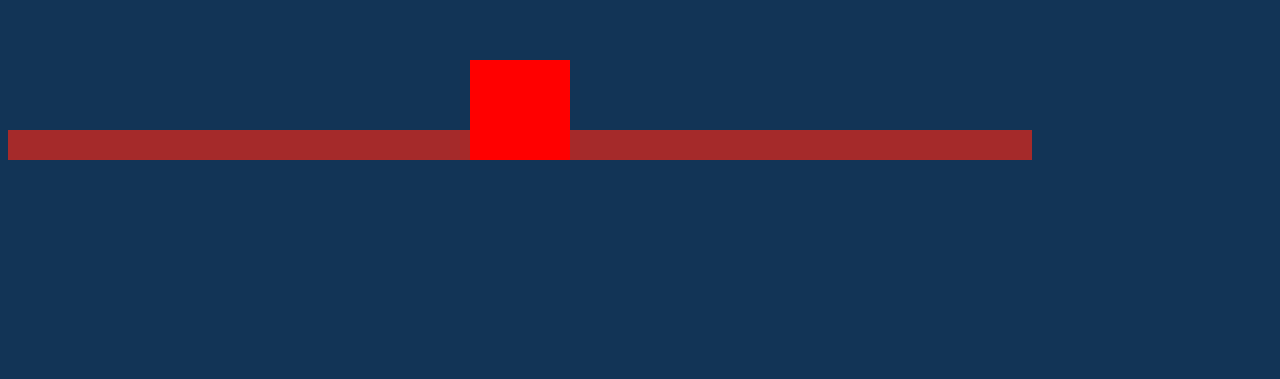
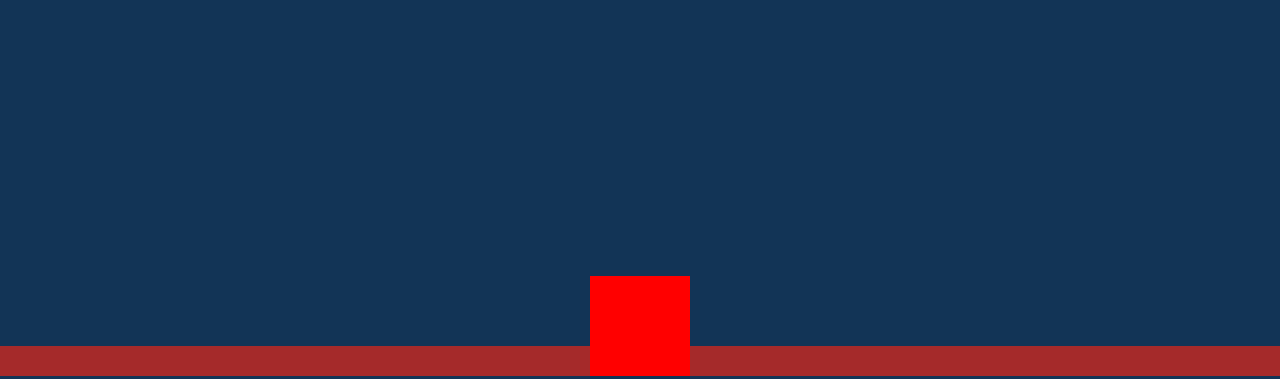
Before and after one commit to s4rd3d/leap-of-faith, a website built with webpack: page dist/index.html in a window 1280 px wide. Shown: the part 424-803 px from the top of the page. Built offline with nearby package versions, Linux system fonts and the light colour scheme.

Commit message:
refactor: Do some minor refactoring (#17)
- Added reset CSS file
- Set canvas dimensions to match the window's width and height
- Removed .yarnrc.yml file from the repository
- Added missing new empty lines

```diff
--- a/src/constants.js
+++ b/src/constants.js
@@ -5,6 +5,6 @@
 export const MOVESPEED = 10;
 
 // Constants for rendering
-export const CANVAS_WIDTH = 1024;
-export const CANVAS_HEIGHT = 576;
+export const CANVAS_WIDTH = window.innerWidth;
+export const CANVAS_HEIGHT = window.innerHeight;
 export const GROUND_HEIGHT = 30;
--- a/src/index.js
+++ b/src/index.js
@@ -3,7 +3,9 @@ import World from './classes/world';
 import Ground from './classes/starting-ground';
 import Render from './classes/render';
 import { CANVAS_WIDTH, CANVAS_HEIGHT } from './constants';
+
 import './style/style.css';
+import './style/reset.css';
 
 const canvas = document.querySelector('canvas');
 
--- /dev/null
+++ b/src/style/reset.css
@@ -0,0 +1,48 @@
+/* http://meyerweb.com/eric/tools/css/reset/
+   v2.0 | 20110126
+   License: none (public domain)
+*/
+
+html, body, div, span, applet, object, iframe,
+h1, h2, h3, h4, h5, h6, p, blockquote, pre,
+a, abbr, acronym, address, big, cite, code,
+del, dfn, em, img, ins, kbd, q, s, samp,
+small, strike, strong, sub, sup, tt, var,
+b, u, i, center,
+dl, dt, dd, ol, ul, li,
+fieldset, form, label, legend,
+table, caption, tbody, tfoot, thead, tr, th, td,
+article, aside, canvas, details, embed,
+figure, figcaption, footer, header, hgroup,
+menu, nav, output, ruby, section, summary,
+time, mark, audio, video {
+	margin: 0;
+	padding: 0;
+	border: 0;
+	font-size: 100%;
+	font: inherit;
+	vertical-align: baseline;
+}
+/* HTML5 display-role reset for older browsers */
+article, aside, details, figcaption, figure,
+footer, header, hgroup, menu, nav, section {
+	display: block;
+}
+body {
+	line-height: 1;
+}
+ol, ul {
+	list-style: none;
+}
+blockquote, q {
+	quotes: none;
+}
+blockquote:before, blockquote:after,
+q:before, q:after {
+	content: '';
+	content: none;
+}
+table {
+	border-collapse: collapse;
+	border-spacing: 0;
+}
--- a/src/style/style.css
+++ b/src/style/style.css
@@ -1,3 +1,7 @@
 body {
   background: #123456;
 }
+
+html, body {
+  overflow: hidden;
+}
```
Also changed, not shown: .yarnrc.yml (deleted), dist/index.html, 1 other file.
